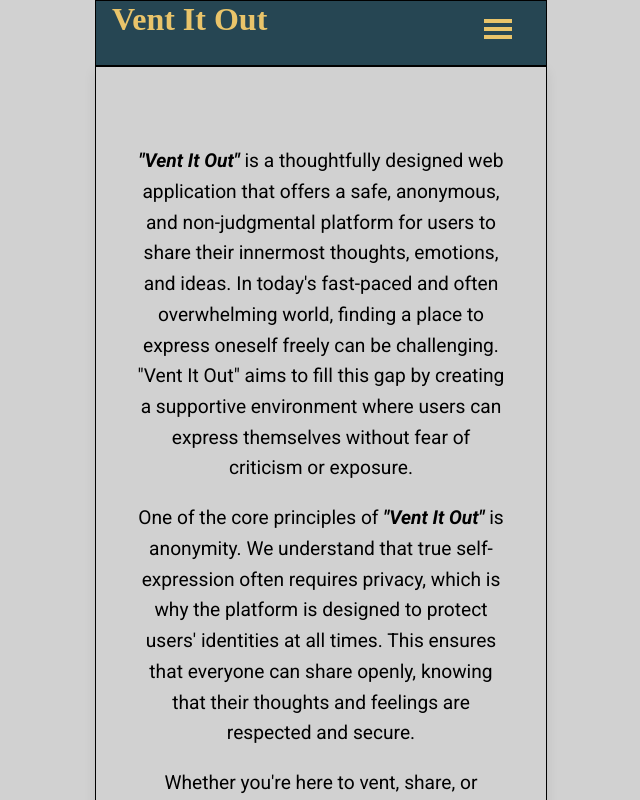
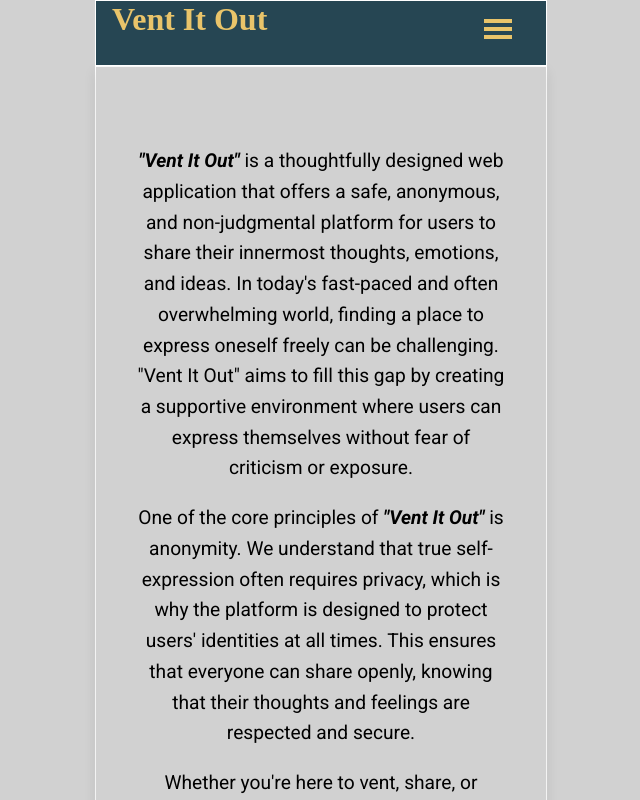
Before and after one commit to sanzay83/vent-it-out, a React (Create React App) app: page /about in a window 1280 px wide. Shown: the top 800 px of the page, without its empty margins (319-959 px from the left). Built offline with nearby package versions, Linux system fonts and the light colour scheme; no server answers; a web font is replaced by a local one.

Commit message:
changes in border color as white

```diff
--- a/src/component/App.scss
+++ b/src/component/App.scss
@@ -23,7 +23,8 @@ $c5: #e76f51;
 .container {
   max-width: 450px;
   min-width: 320px;
-  border: 1px solid black;
+  border: 1px solid rgb(255, 255, 255);
+  box-shadow: 0 2px 5px rgba(255, 255, 255, 0.1);
 }
 
 ///////////////////////////////////////////
@@ -91,7 +92,6 @@ $c5: #e76f51;
 
 .input-section {
   width: 100%;
-  border: 1px solid rgb(0, 0, 0);
   transition: box-shadow 0.3s ease;
 }
 
```
